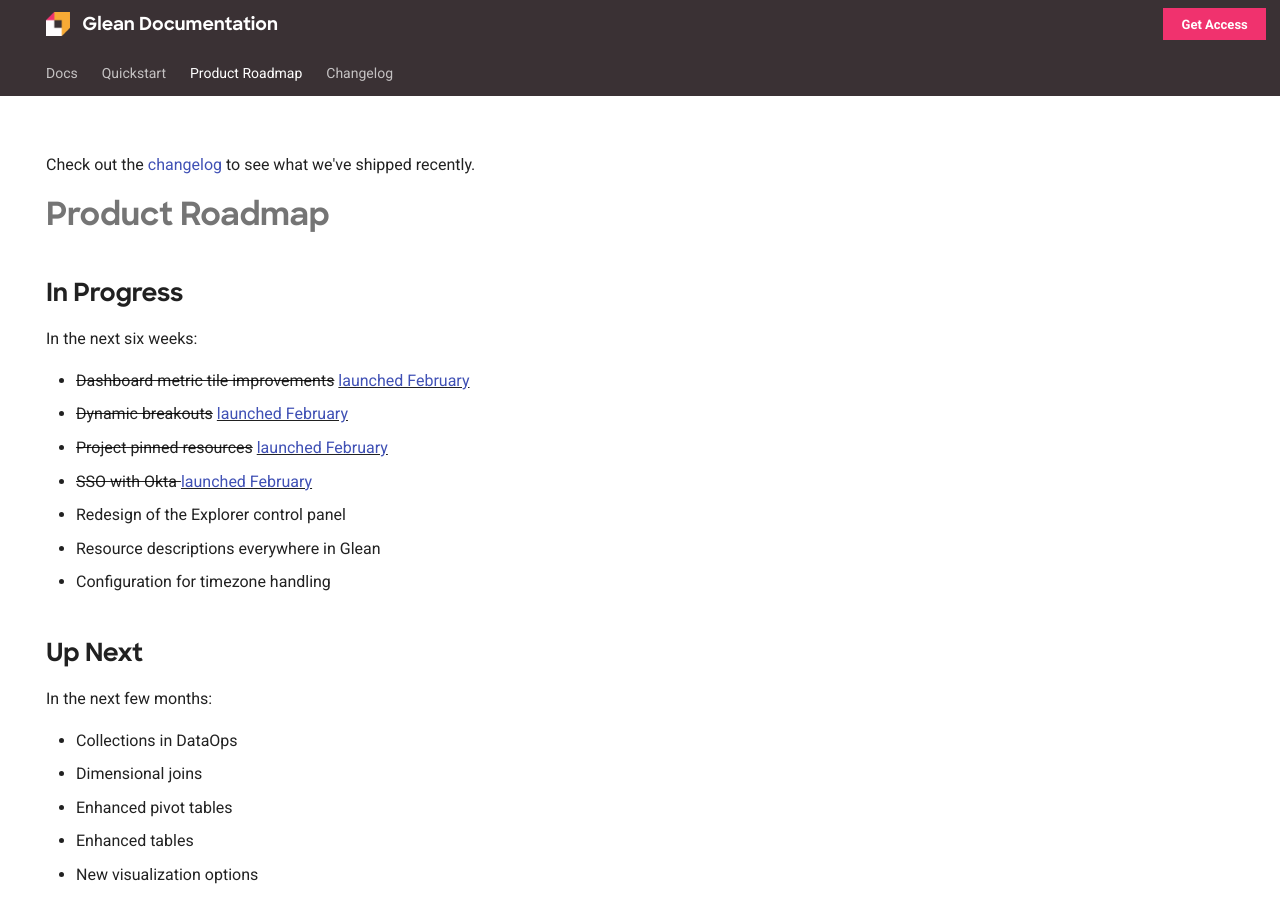
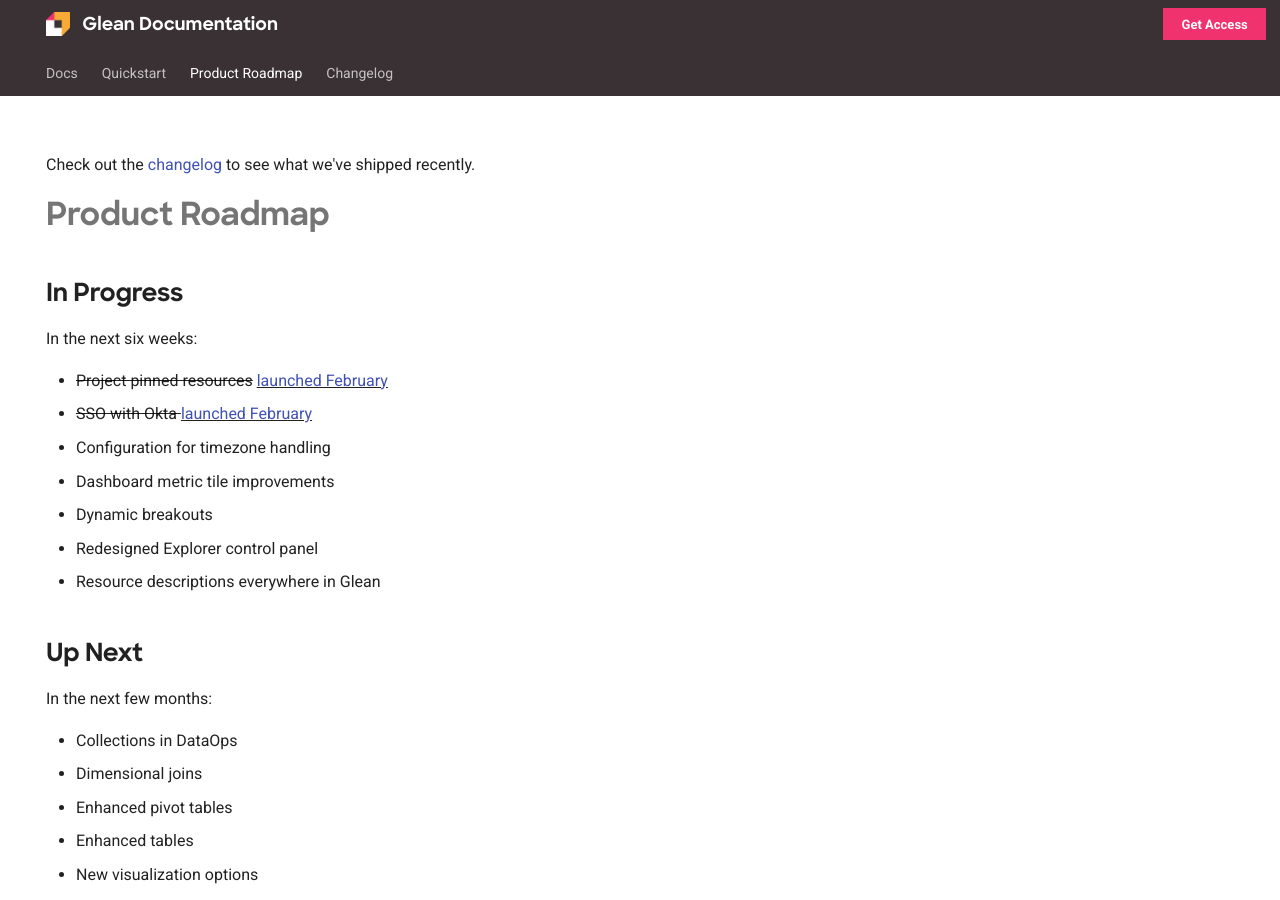
Before and after one commit to gleannyc/documentation, an MkDocs documentation site: the page built from docs/product-roadmap/index.md, in a window 1280 px wide and 900 px high. Built offline with MkDocs 1.6.1 and Material for MkDocs 9.7.7, drawn with Linux system fonts in a browser that asks for light colours.

Commit message:
update for newletter

```diff
--- a/docs/product-roadmap/index.md
+++ b/docs/product-roadmap/index.md
@@ -12,13 +12,13 @@
 
 In the next six weeks:
 
-- <del>Dashboard metric tile improvements</del> <ins>[launched February](../../changelog/2023_01_26/)</ins>
-- <del>Dynamic breakouts</del> <ins>[launched February](../../changelog/2023_01_26/)</ins>
-- <del>Project pinned resources</del> <ins>[launched February](../../changelog/2023_01_26/)</ins>
-- <del> SSO with Okta </del> <ins>[launched February](../../changelog/2023_01_26/)</ins>
-- Redesign of the Explorer control panel
+- <del>Project pinned resources</del> <ins>[launched February](../../changelog/2023_02_28.md/)</ins>
+- <del>SSO with Okta </del> <ins>[launched February](../../changelog/2023_02_28.md/)</ins>
+- Configuration for timezone handling
+- Dashboard metric tile improvements
+- Dynamic breakouts
+- Redesigned Explorer control panel
 - Resource descriptions everywhere in Glean
-- Configuration for timezone handling
 
 ## Up Next
 
```
